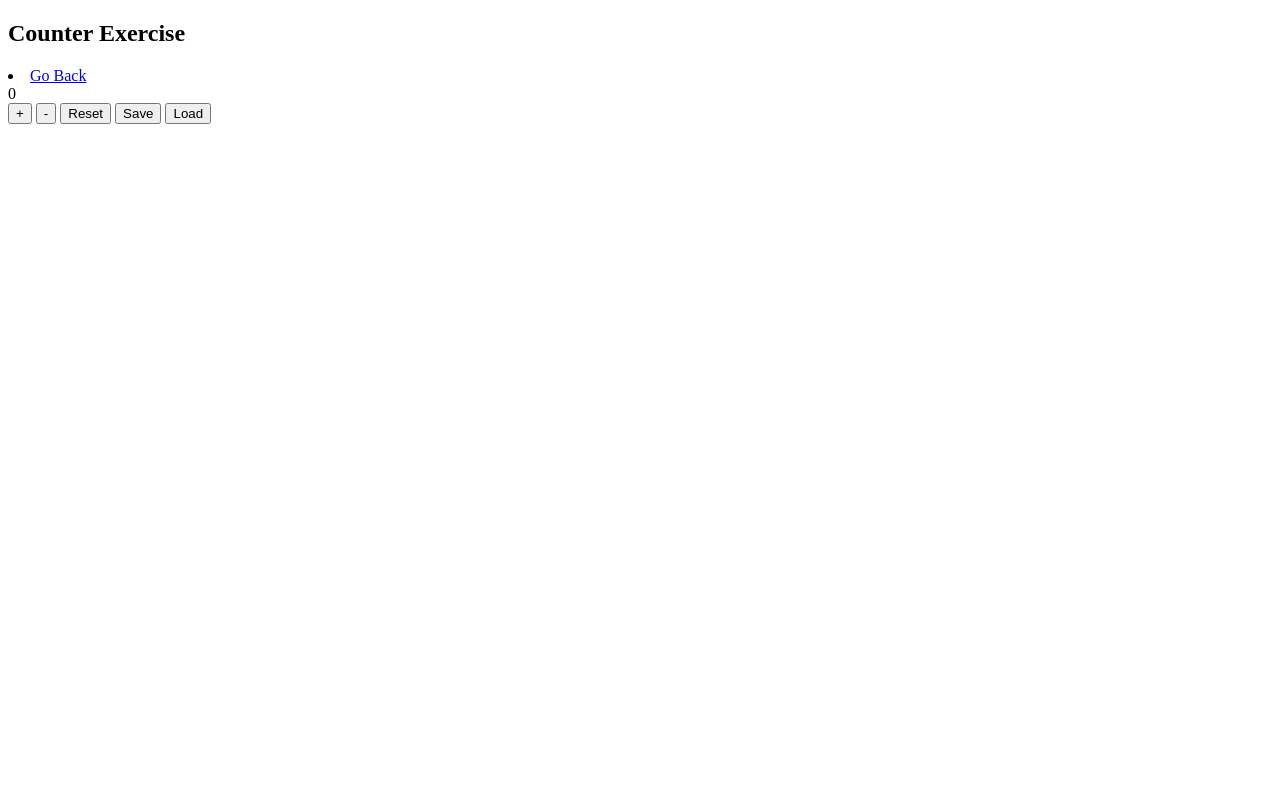
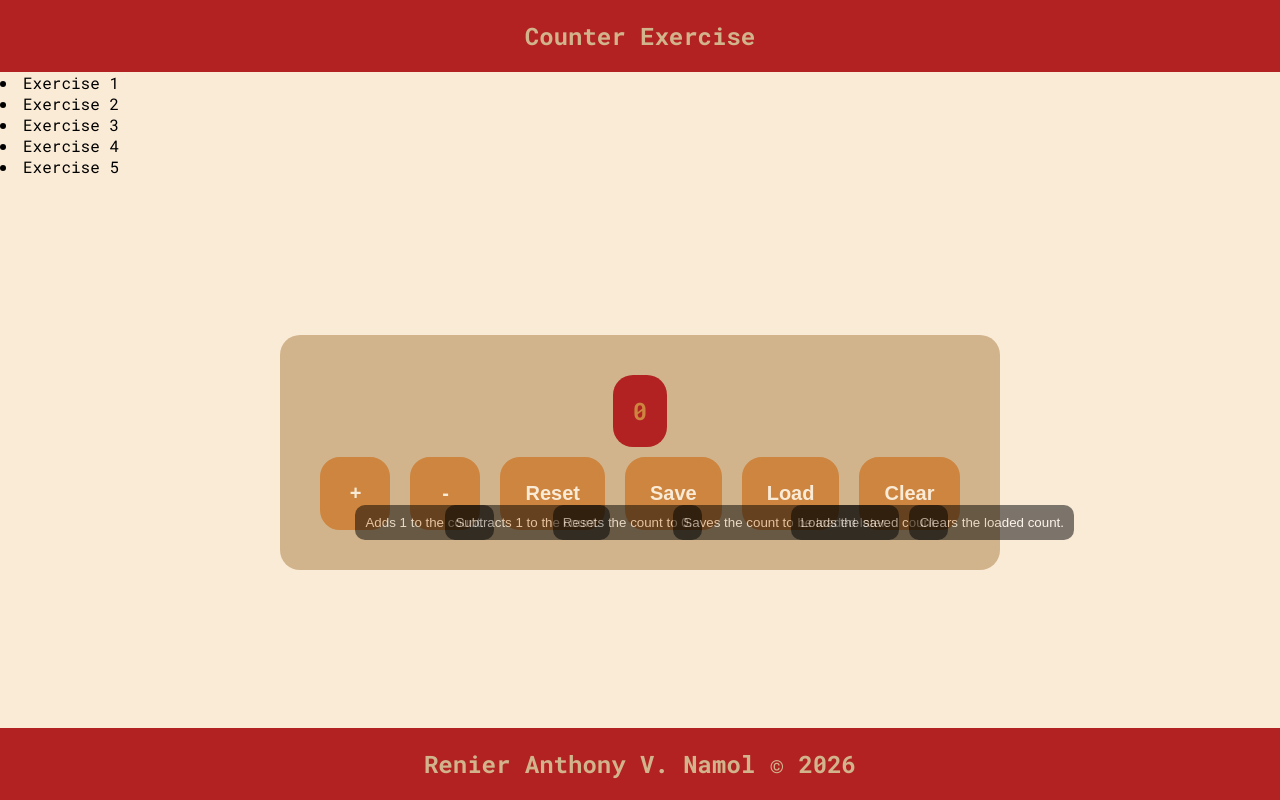
Before and after one commit to recursively-atomic/w3s-javascript-practices, a plain HTML site: page views/1_counter/index.html in a window 1280 px wide. Drawn offline with Linux system fonts and the light colour scheme.

Commit message:
feat(ui): Add most styling and, a clear button and tooltips for each button
Add a clear button to clear the loaded count, and a
message that there is no saved count if the user attempts
to load a count without saving one.

```diff
--- a/scripts/1_counter/script.js
+++ b/scripts/1_counter/script.js
@@ -2,24 +2,27 @@ const countDisplay = document.getElementById('count');
 const messageDisplay = document.getElementById('message');
 const saveButton = document.getElementById('save');
 const loadButton = document.getElementById('load');
+const clearButton = document.getElementById('clear');
 
 countDisplay.innerText = 0;
-localStorage.clear();
 
 function updateCount(value) {
     countDisplay.innerText = value;;
 }
 
 function updateMessage(button, string) {
-    messageDisplay.style.display = 'block';
-    messageDisplay.innerText = string;
+    const updatedMessage = messageDisplay.cloneNode(true);
+    updatedMessage.style.display = 'block';
+    updatedMessage.innerText = string;
 
+    document.getElementById('displays').append(updatedMessage);
     button.disabled = true;
 
     setTimeout(() => {
-        messageDisplay.style.display = 'none';
-        messageDisplay.innerText = '';
+        updatedMessage.style.display = 'none';
+        updatedMessage.innerText = '';
 
+        document.getElementById('displays').removeChild(updatedMessage);
         button.disabled = false;
     }, 1000);
 }
@@ -50,6 +53,16 @@ function saveCount() {
 function loadCount() {
     const previousValue = localStorage.getItem('count');
 
-    updateCount(previousValue);
-    updateMessage(loadButton, `Count loaded to ${previousValue}!`);
+    if (previousValue !== null) {
+        updateCount(previousValue);
+        updateMessage(loadButton, `Count loaded to ${previousValue}!`);
+    } else {
+        updateMessage(loadButton, 'There is no value saved to load!');
+    }
 }
+
+function clearCount() {
+    localStorage.clear();
+
+    updateMessage(clearButton, 'Erased saved count!');
+}
--- /dev/null
+++ b/styles/1_counter/style.css
@@ -0,0 +1,130 @@
+@import url('https://fonts.googleapis.com/css2?family=Roboto+Mono:ital,wght@0,100..700;1,100..700&display=swap');
+
+:root {
+    --primary-accent: indianred;
+    --secondary-accent: firebrick;
+    --tertiary-accent: olive;
+    --primary: antiquewhite;
+    --secondary: tan;
+    --tertiary: peru;
+}
+
+body {
+    font-family: "Roboto Mono", monospace;
+    user-select: none;
+    padding: 0px;
+    margin: 0px;
+    background-color: var(--primary);
+    height: 100vh;
+    display: flex;
+    flex-direction: column;
+}
+
+header h2,
+footer h2 {
+    background-color: var(--secondary-accent);
+    padding: 20px;
+    margin: 0px;
+    text-align: center;
+    color: var(--secondary);
+}
+
+header {
+    margin-bottom: auto;
+}
+
+footer {
+    margin-top: auto;
+}
+
+#message {
+    white-space: nowrap;
+    background-color: var(--tertiary-accent);
+    padding: 10px;
+    border-radius: 10px;
+    width: min-content;
+    margin-left: auto;
+    margin-right: auto;
+}
+
+#displays {
+    display: flex;
+    flex-direction: column;
+    gap: 10px;
+}
+
+main {
+    background-color: var(--secondary);
+    padding: 40px;
+    border-radius: 20px;
+    width: min-content;
+    display: flex;
+    flex-direction: column;
+    gap: 10px;
+    margin-left: auto;
+    margin-right: auto;
+}
+
+#buttons {
+    display: flex;
+    flex-direction: row;
+    gap: 20px;
+}
+
+#count {
+    margin: 0px;
+    padding: 20px;
+    margin-left: auto;
+    margin-right: auto;
+    text-align: center;
+    background-color: firebrick;
+    max-width: 60px;
+    border-radius: 20px;
+    color: var(--tertiary);
+}
+
+button h2 {
+    margin: 0px;
+    padding: 0px;
+    font-weight: bolder;
+}
+
+button {
+    background-color: var(--tertiary);
+    padding: 20px;
+    border: 5px solid var(--tertiary);
+    color: var(--primary);
+    min-width: 70px;
+    border-radius: 20px;
+    position: relative;
+    display: inline-block;
+}
+
+button:hover {
+    background-color: var(--primary);
+    color: var(--tertiary);
+}
+
+button:disabled,
+button:hover:disabled {
+    border: 5px solid var(--secondary-accent);
+    background-color: var(--primary-accent);
+    color: var(--secondary-accent);
+}
+
+.tooltip {
+    width: min-content;
+    background-color: black;
+    color: #fff;
+    text-align: center;
+    border-radius: 10px;
+    padding: 10px;
+    position: absolute;
+    z-index: 1;
+    text-wrap: nowrap;
+    opacity: 0.5;
+}
+
+button:hover .tooltip {
+    visibility: visible;
+}
--- a/styles/style.css
+++ /dev/null
@@ -1,3 +0,0 @@
-#message {
-    display: none;
-}
--- a/views/1_counter/index.html
+++ b/views/1_counter/index.html
@@ -9,31 +9,65 @@
 
     <script src="../../scripts/1_counter/script.js" defer></script>
 
-    <link rel="stylesheet" href="../../styles/style.css">
+    <link rel="stylesheet" href="../../styles/1_counter/style.css">
     <title> Exercise 1 (Counter) </title>
 </head>
 
 <body>
     <header>
         <h2> Counter Exercise </h2>
+
+        <nav>
+            <li><a class="active"> Exercise 1 </a></li>
+            <li><a> Exercise 2 </a></li>
+            <li><a> Exercise 3 </a></li>
+            <li><a> Exercise 4 </a></li>
+            <li><a> Exercise 5 </a></li>
+        </nav>
     </header>
 
-    <nav>
-        <li><a href="../../index.html"> Go Back </a></li>
-    </nav>
+    <main>
+        <div id="displays">
+            <h2 id="count"> <!-- insert count here --> </h2>
+            <template id="message"> <!-- insert message here --> </template>
+        </div>
 
-    <div>
-        <span id="count"> <!-- insert count here --> </span>
-        <div id="message"> <!-- insert message here --> </div>
-    </div>
+        <div id="buttons">
+            <button onclick="increaseCount()">
+                <h2> + </h2>
+                <span class="tooltip"> Adds 1 to the count. </span>
+            </button>
 
-    <div>
-        <button onclick="increaseCount()"> + </button>
-        <button onclick="decreaseCount()"> - </button>
-        <button onclick="resetCount()"> Reset </button>
-        <button id="save" onclick="saveCount()"> Save </button>
-        <button id="load" onclick="loadCount()"> Load </button>
-    </div>
+            <button onclick="decreaseCount()">
+                <h2> - </h2>
+                <span class="tooltip"> Subtracts 1 to the count. </span>
+            </button>
+
+            <button onclick="resetCount()">
+                <h2> Reset </h2>
+                <span class="tooltip"> Resets the count to 0. </span>
+            </button>
+
+            <button id="save" onclick="saveCount()">
+                <h2> Save </h2>
+                <span class="tooltip"> Saves the count to be loaded later. </span>
+            </button>
+
+            <button id="load" onclick="loadCount()">
+                <h2> Load </h2>
+                <span class="tooltip"> Loads the saved count. </span>
+            </button>
+
+            <button id="clear" onclick="clearCount()">
+                <h2> Clear </h2>
+                <span class="tooltip"> Clears the loaded count. </span>
+            </button>
+        </div>
+    </main>
+
+    <footer>
+        <h2> Renier Anthony V. Namol &copy; 2026 </h2>
+    </footer>
 </body>
 
 </html>
```
Also changed, not shown: index.html (deleted, +0 -40 lines).
